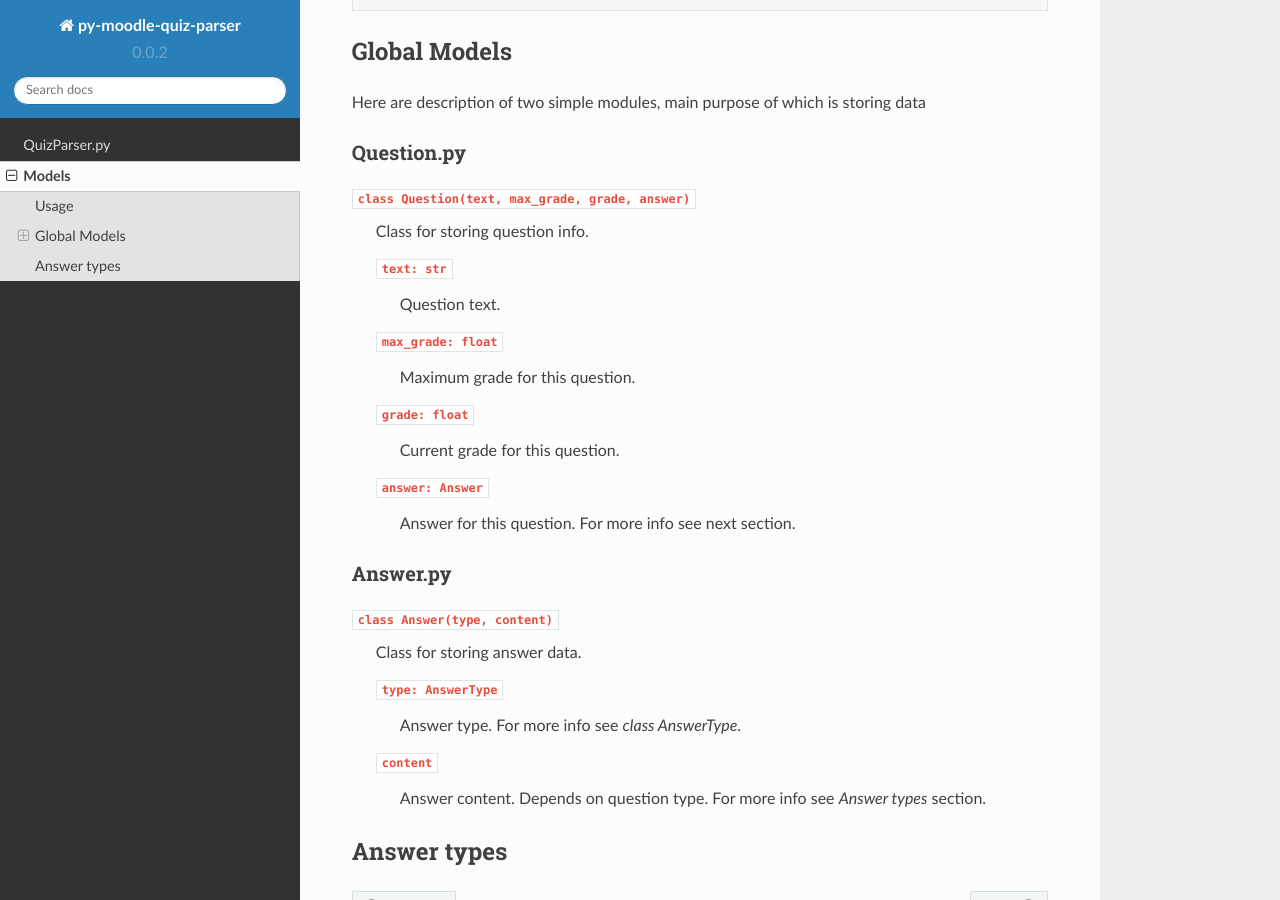
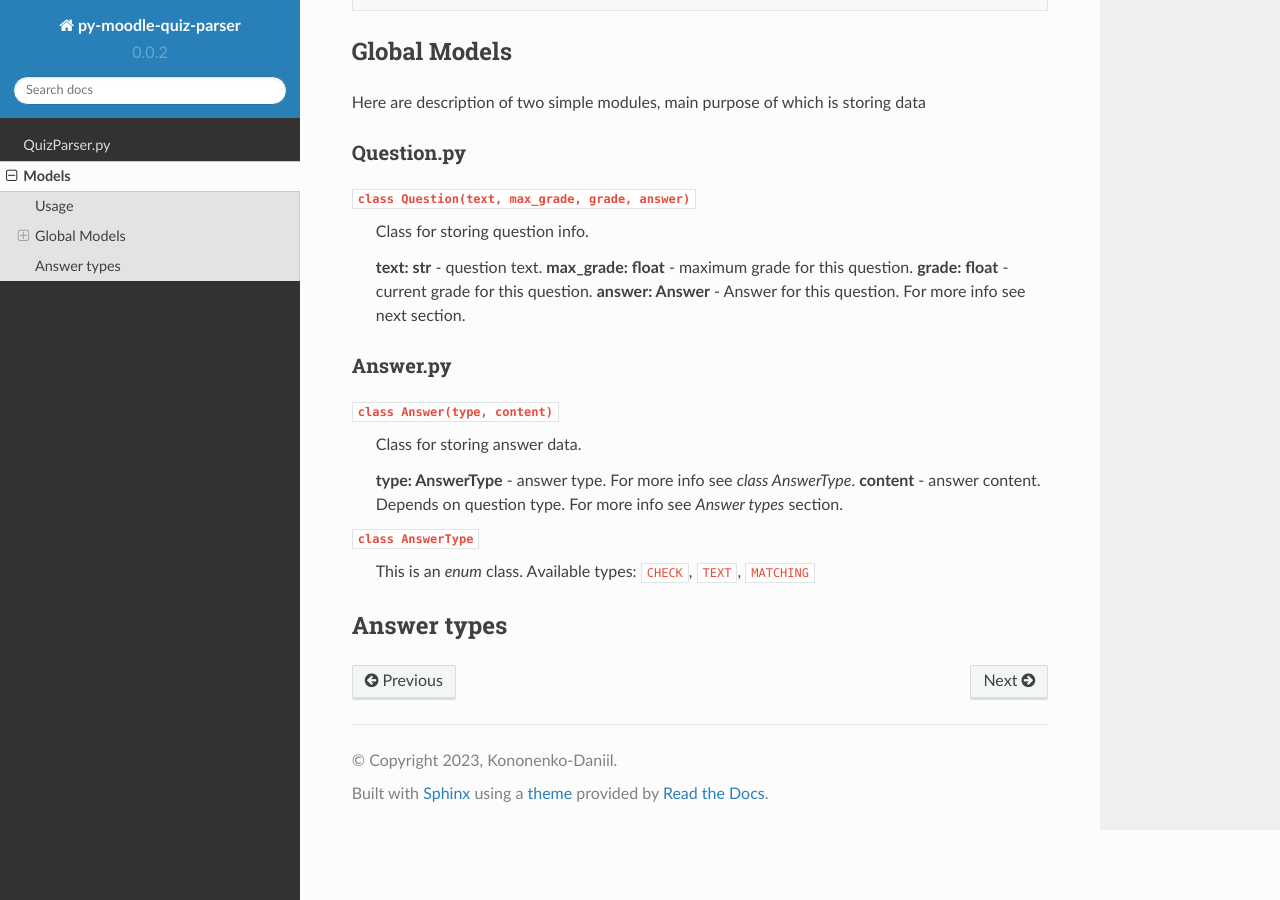
Before and after one commit to Kononenko-Daniil/py-moodle-quiz-parser, a Sphinx documentation site: the page built from docs/source/models/index.rst, in a window 1280 px wide and 900 px high, scrolled down 369 px. Built offline with Sphinx 7.4.7 and the Read the Docs theme 2.0.0, drawn with Linux system fonts in a browser that asks for light colours.

Commit message:
Changes in models/index.rst

```diff
--- a/docs/source/models/index.rst
+++ b/docs/source/models/index.rst
@@ -21,14 +21,10 @@ Question.py
 ``class Question(text, max_grade, grade, answer)``
     Class for storing question info.
 
-    ``text: str``
-        Question text.
-    ``max_grade: float``
-        Maximum grade for this question.
-    ``grade: float``
-        Current grade for this question.
-    ``answer: Answer``
-        Answer for this question. For more info see next section.
+    **text: str** - question text.
+    **max_grade: float** - maximum grade for this question.
+    **grade: float** - current grade for this question.
+    **answer: Answer** - Answer for this question. For more info see next section.
 
 Answer.py
 ~~~~~~~~~~~~~~
@@ -36,10 +32,12 @@ Answer.py
 ``class Answer(type, content)``
     Class for storing answer data.
 
-    ``type: AnswerType``
-        Answer type. For more info see *class AnswerType*.
-    ``content``
-        Answer content. Depends on question type. For more info see *Answer types* section.
+    **type: AnswerType** - answer type. For more info see *class AnswerType*.
+    **content** - answer content. Depends on question type. For more info see *Answer types* section.
+
+``class AnswerType``
+    This is an *enum* class.
+    Available types: ``CHECK``, ``TEXT``, ``MATCHING``
 
 Answer types
 ------------
```
